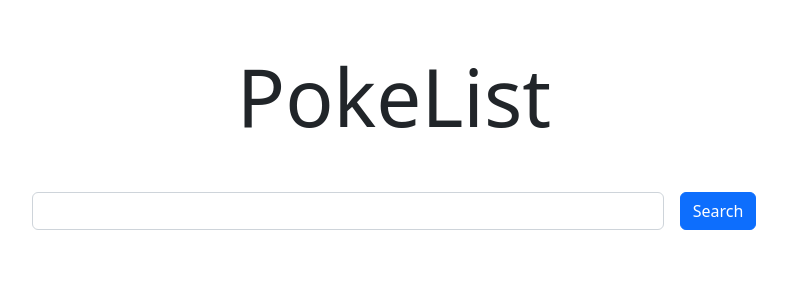
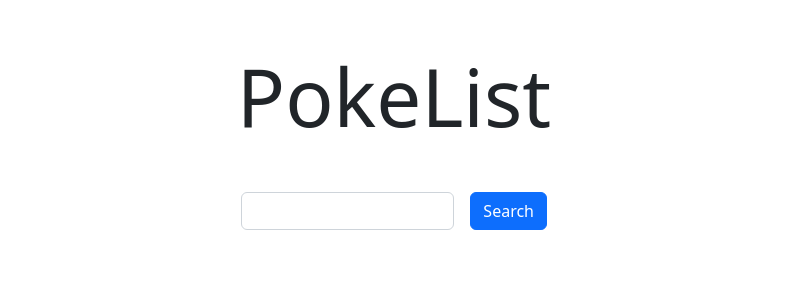
Before and after one commit to Andre-Grassi/pokelist, a React (Create React App) app: page / in a window 1280 px wide. Shown: the top 300 px of the page, without its empty margins (246-1033 px from the left). Built offline with nearby package versions, Linux system fonts and the light colour scheme.

Commit message:
Shorten search form width

```diff
--- a/src/components/Search.tsx
+++ b/src/components/Search.tsx
@@ -22,7 +22,7 @@ const Search: React.FC<{
   }
 
   return (
-    <form className='d-flex justify-content-center gap-3 m-2'>
+    <form className='d-flex justify-content-center gap-3 mx-auto my-2 col-12 col-sm-6 col-lg-4'>
       <input type='text' ref={inputRef} className='form-control w-50' />
       <button
         type='submit'
```
